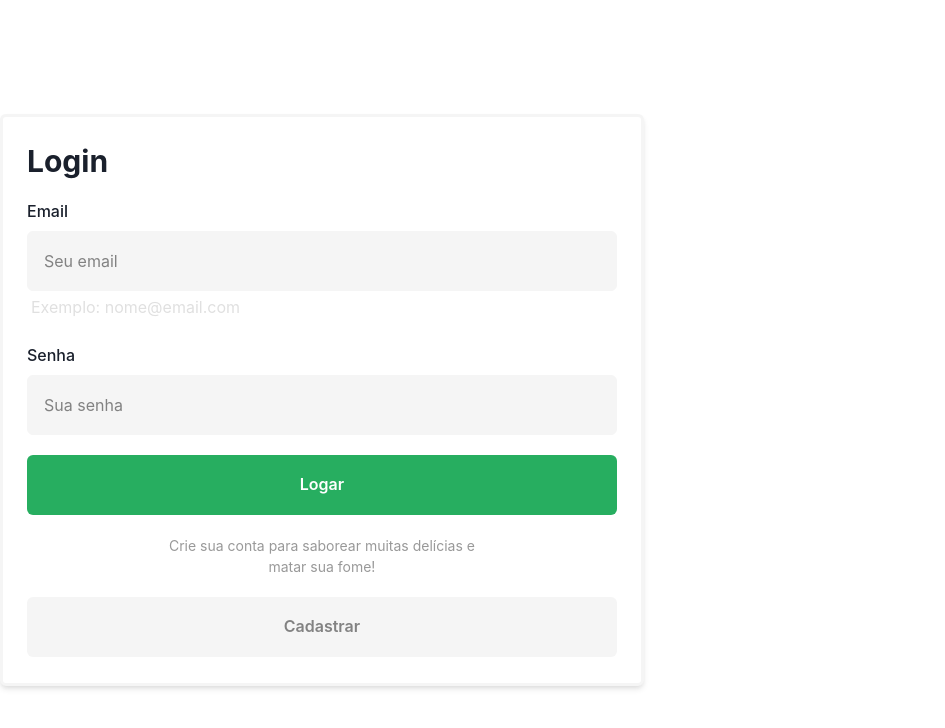
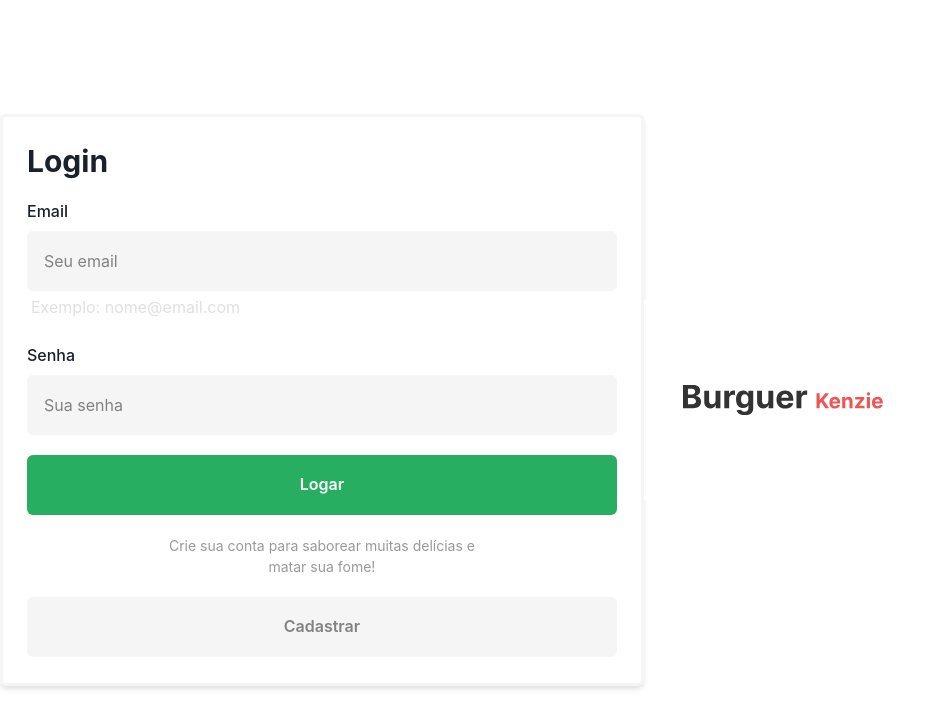
Before and after one commit to vanagila/hamburgueria-typescript-json-server, a React (Create React App) app: page / in a window 1280 px wide. Shown: the top 728 px of the page, without its empty margins (0-945 px from the left). Built offline with nearby package versions, Linux system fonts and the light colour scheme.

Commit message:
feat: assets

```diff
--- a/src/pages/Login/index.tsx
+++ b/src/pages/Login/index.tsx
@@ -114,7 +114,9 @@ export const Login = () => {
           </Button>
         </Grid>
 
-        <Grid w="100%" bg="white" paddingLeft="39px"></Grid>
+        <Grid w="100%" bg="white" paddingLeft="39px">
+          <Image src={BurguerKenzie} alt="BurguerKenzie" boxSize="200px" />
+        </Grid>
       </Flex>
     </Flex>
   );
```
Also changed, not shown: src/assets/BurguerKenzie.svg (added).
